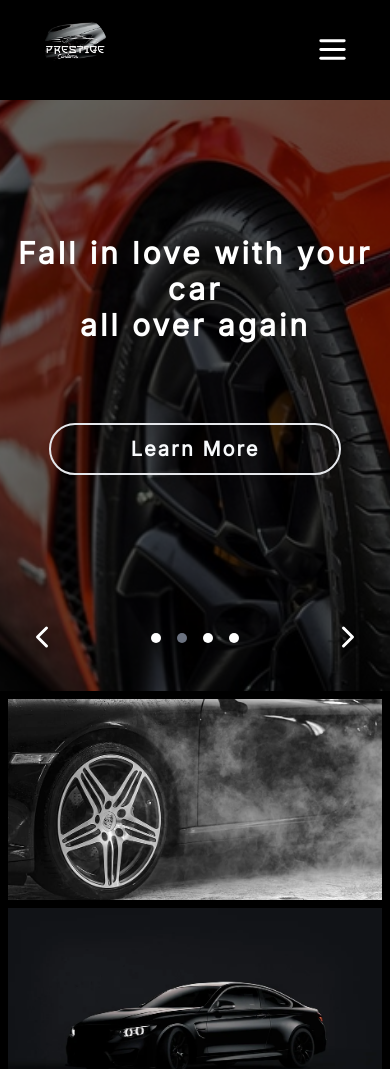
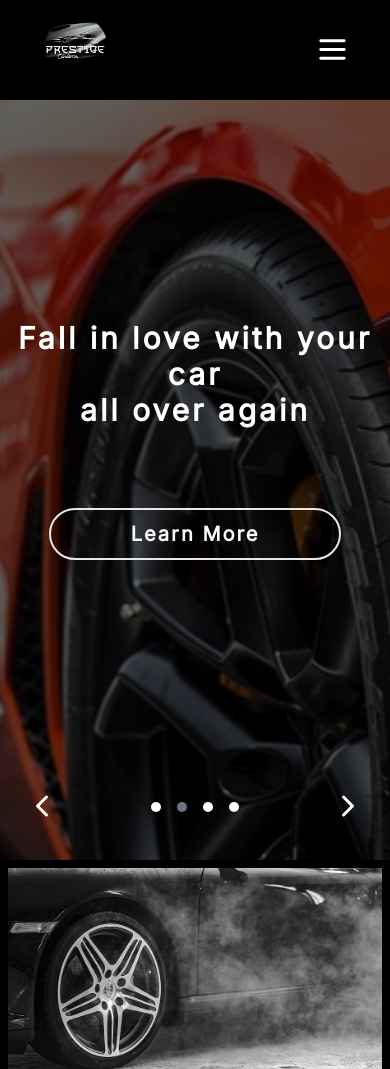
Before and after one commit to mkha101/CarDetailing, an Astro site: page / in a window 390 px wide. Shown: the top 1069 px of the page. Built offline with nearby package versions, Linux system fonts and the light colour scheme; Astro itself is replaced by a stand-in of ours.

Commit message:
fixed responsiveness for slideshow

```diff
--- a/src/components/Content-Graphic.tsx
+++ b/src/components/Content-Graphic.tsx
@@ -28,13 +28,7 @@ export const ContentGraphic = () => {
 
   const slideWidth = 100 / slides.length;
   return (
-    <div
-      style={{
-        width: "100%",
-        overflow: "hidden",
-      }}
-      className="sm:min-h-screen min-h-[70vh] z-0 relative"
-    >
+    <div className="sm:min-h-screen min-screen[90vh] w-full overflow-hidden z-0 relative">
       <div
         style={{
           display: "flex",
@@ -45,13 +39,12 @@ export const ContentGraphic = () => {
       >
         {slides.map((slide, slideIndex) => (
           <div
-            className="bg-center"
+            className={`bg-center bg-cover bg-[url(${slide.url})] min-h-[90vh] sm:min-h-screen `}
             key={slideIndex}
             style={{
               flex: `0 0 ${slideWidth}%`,
               backgroundImage: `url(${slide.url})`,
               backgroundSize: "cover",
-              height: "70vh",
             }}
           ></div>
         ))}
--- a/src/components/Header.tsx
+++ b/src/components/Header.tsx
@@ -19,9 +19,7 @@ export const Header = (props: Props) => {
   };
 
   return (
-    <header
-      className={` ${positionprop} sticky w-full bg-black z-10  max-w-screen `}
-    >
+    <header className={` ${positionprop}  w-full bg-black z-10  max-w-screen `}>
       <Container>
         <>
           <nav
--- a/src/pages/index.astro
+++ b/src/pages/index.astro
@@ -8,7 +8,7 @@ import "@/styles/globals.css";
 import { Testimonials } from "@/components/Testimonials";
 ---
 
-<Layout positionprop="sticky" title="Freelance Template">
+<Layout positionprop="fixed" title="Freelance Template">
   <main class="w-full max-w-screen">
     <ContentGraphic client:load />
     <ServicesOffered />
```
